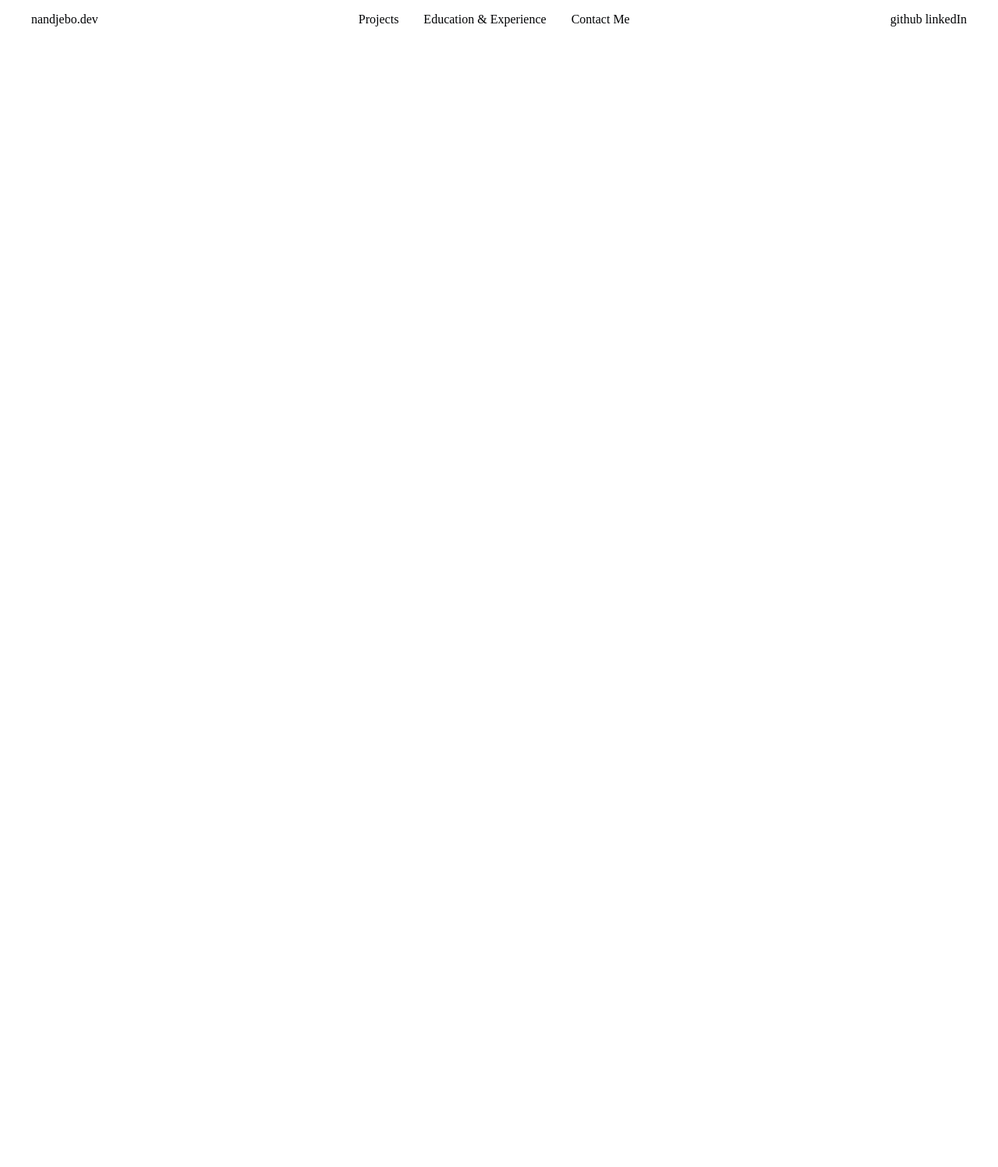
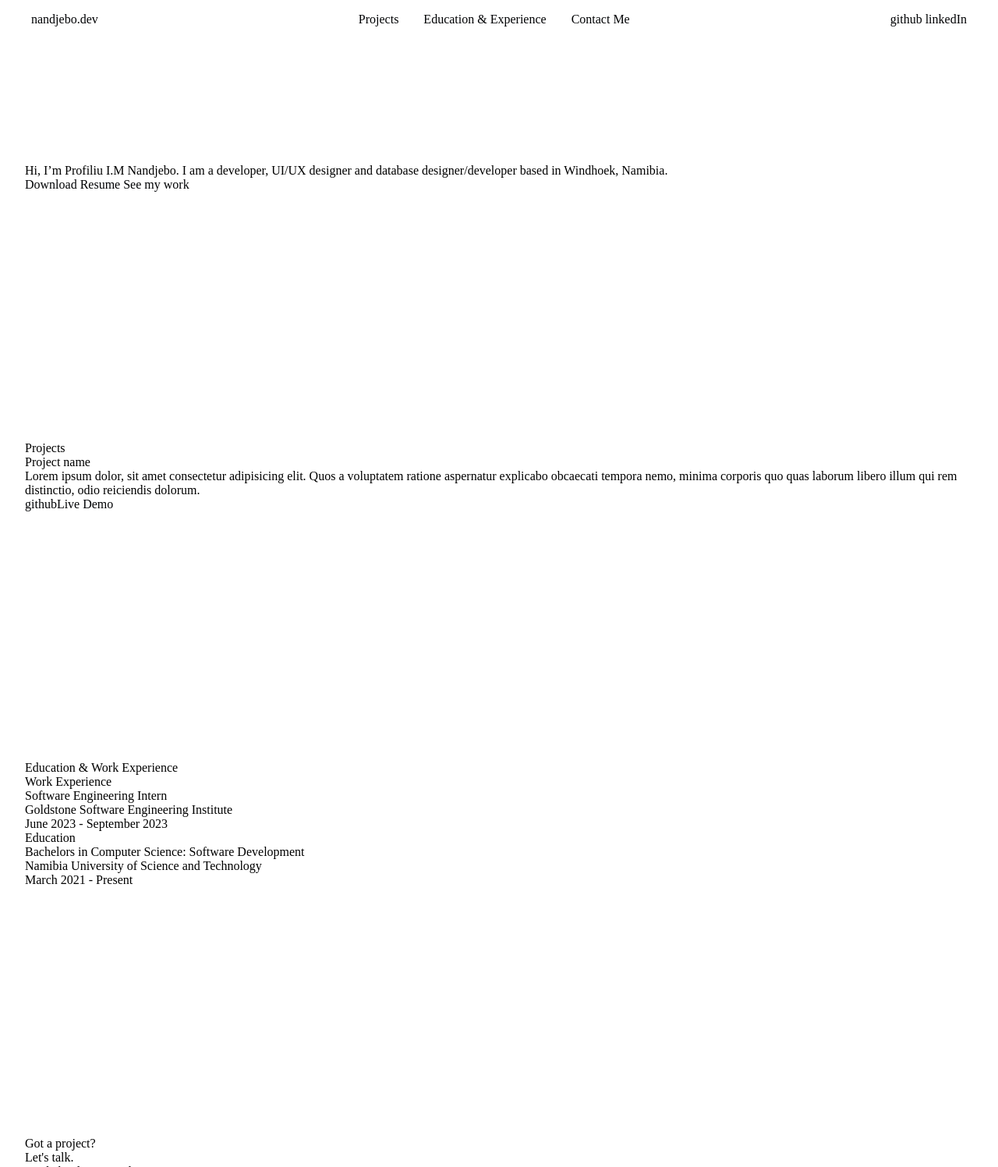
Before and after one commit to rhapsodic-numrod/cs-portfolio, a website: page index.html in a window 1280 px wide. Shown: the top 1497 px of the page at 78% size. Before the commit the page ends 800 px from the top, so only its background shows below. Drawn offline with Linux system fonts and the light colour scheme.

Commit message:
Added unstyled content to index.html

```diff
--- a/index.html
+++ b/index.html
@@ -21,10 +21,59 @@
 
 </nav>
     <div class="content">
-    <section class="about-section"></section>
-    <section class="project-section"></section>
-    <section class="xp-section"></section>
-    <section class="contact-section"></section>
+    <section class="about-section">
+        <h1>Hi, I’m Profiliu I.M Nandjebo. I am a developer, UI/UX designer and database designer/developer based in Windhoek, Namibia.</h1>
+        <div class="about-buttons">
+            <a href="#">Download Resume</a>
+            <a href="#">See my work</a>
+        </div>
+        <div class="circle-thingy"></div>
+    </section>
+    <section class="project-section">
+        <h2>Projects</h2>
+        <div class="project-list">
+            <div class="project">
+                <h3>Project name</h3>
+                <p>Lorem ipsum dolor, sit amet consectetur adipisicing elit. Quos a voluptatem ratione aspernatur explicabo obcaecati tempora nemo, minima corporis quo quas laborum libero illum qui rem distinctio, odio reiciendis dolorum.</p>
+                <div class="project-links"><a href="#">github</a><a href="#">Live Demo</a></div>
+            </div>
+        </div>
+    </section>
+    <section class="xp-section">
+        <h2>Education & Work Experience</h2>
+        <div class="blob-thingy"></div>
+        <div class="xp">
+            <h3>Work Experience</h3>
+            <div class="job">
+                <h4>Software Engineering Intern</h4>
+                <p>Goldstone Software Engineering Institute</p>
+                <p>June 2023 - September 2023</p>
+            </div>
+        </div>
+        <div class="education">
+            <h3>Education</h3>
+            <div class="qualification">
+                <h4>Bachelors in Computer Science: Software Development</h4>
+                <p>Namibia University of Science and Technology</p>
+                <p>March 2021 - Present</p>
+            </div>
+        </div>
+    </section>
+    <section class="contact-section">
+        <div class="info-block">
+            <div class="info">
+                <h2>Got a project?</h2>
+            <h3>Let's talk.</h3>
+            </div>
+
+            <a href="mailto:nandjebo.dev@gmail.com">nandjebo.dev@gmail.com</a>
+        </div>
+        <form action="#" method="post">
+            <input type="text" name="fullName" id="fullName" placeholder="Your Name">
+            <input type="text" name="emailAddress" id="emailAddress" placeholder="Email">
+            <textarea name="message" id="message" cols="30" rows="10" placeholder="Message"></textarea>
+        </form>
+    </section>
 </div>
 
 </body>
--- a/style.css
+++ b/style.css
@@ -47,3 +47,12 @@ a{
   display: flex;
   gap: 2rem;
 }
+
+/* Content */
+section{
+  padding: 10rem 2rem
+}
+
+xp-section{
+
+}
```
